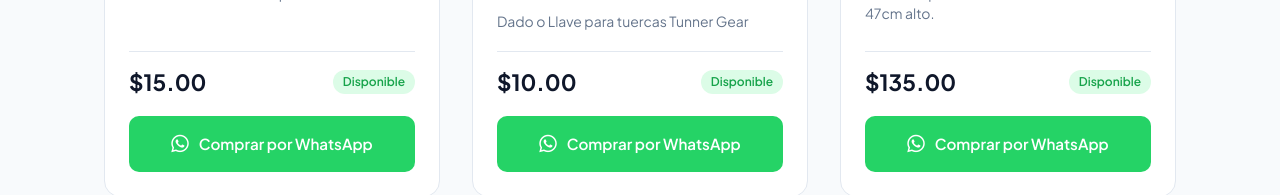
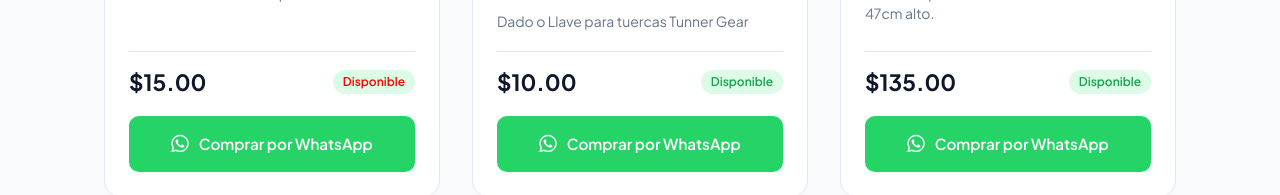
Before and after one commit to frankojsy/webs, a plain HTML site: page tienda_online.html in a window 1280 px wide. Shown: the part 1911-2106 px from the top of the page. Drawn offline with nearby package versions, Linux system fonts and the light colour scheme.

Commit message:
Update tienda_online.html

```diff
--- a/tienda_online.html
+++ b/tienda_online.html
@@ -248,7 +248,7 @@
                     <p class="product-desc text-sm text-slate-500 mb-5 flex-grow">Bolso de Hidratacion tipo comeback 3 lts.</p>
                     <div class="price-row flex justify-between items-center mb-4 pt-3 border-t border-slate-200">
                         <span class="price text-[1.4rem] font-bold text-primary">$15.00</span>
-                        <span style= color"red" class="stock-badge text-xs text-green-600 bg-green-100 px-2.5 py-1 rounded-xl font-semibold">Disponible</span>
+                        <span style= "color:red;" class="stock-badge text-xs text-green-600 bg-green-100 px-2.5 py-1 rounded-xl font-semibold">Disponible</span>
                     </div>
                     <a href="#" class="btn-whatsapp flex items-center justify-center gap-2.5 w-full bg-whatsapp hover:bg-whatsapp-hover active:scale-[0.98] text-white no-underline py-3.5 px-5 rounded-[10px] font-semibold text-[0.95rem] transition-all duration-200" data-product="Bolso de Hidratacion" data-price="$15.00">
                         <i class="fa-brands fa-whatsapp text-xl"></i> Comprar por WhatsApp
```
